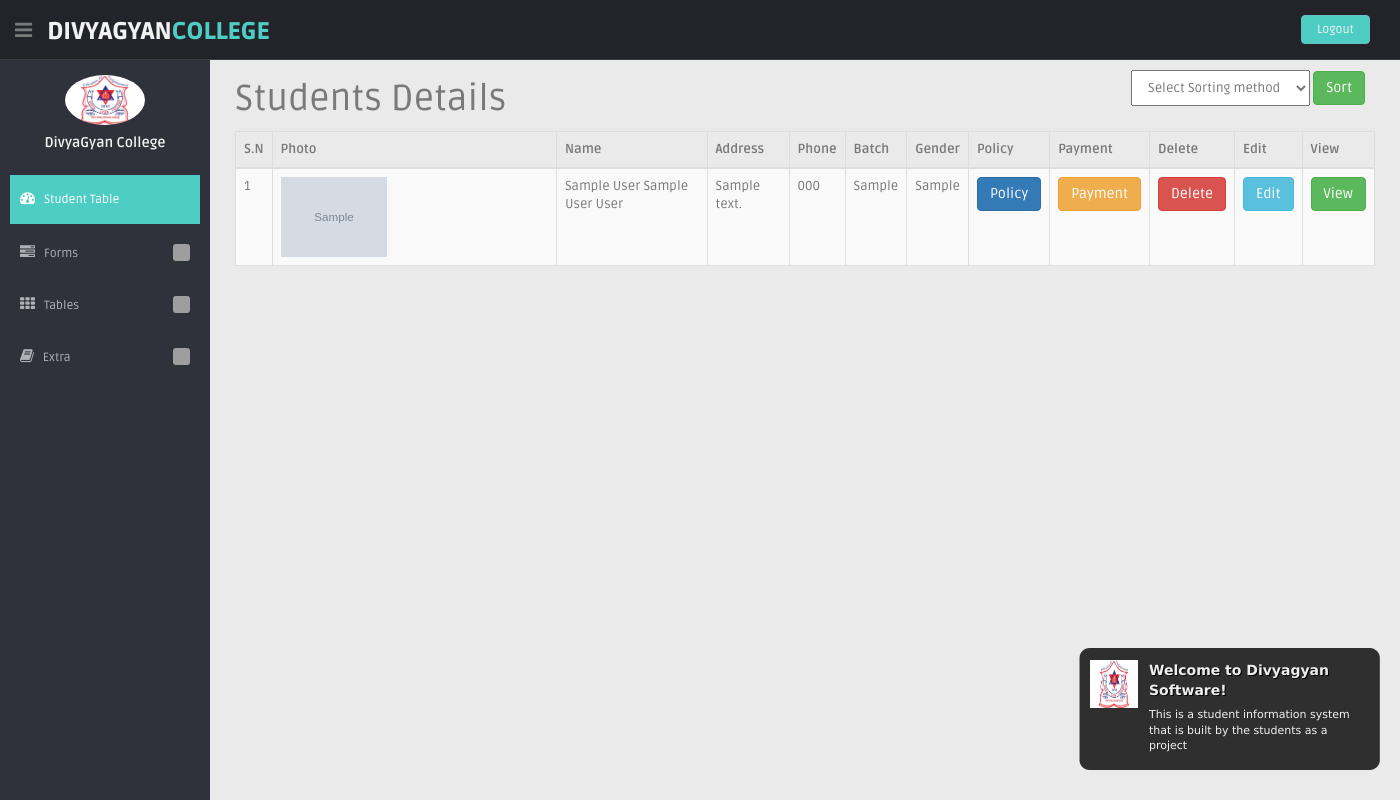
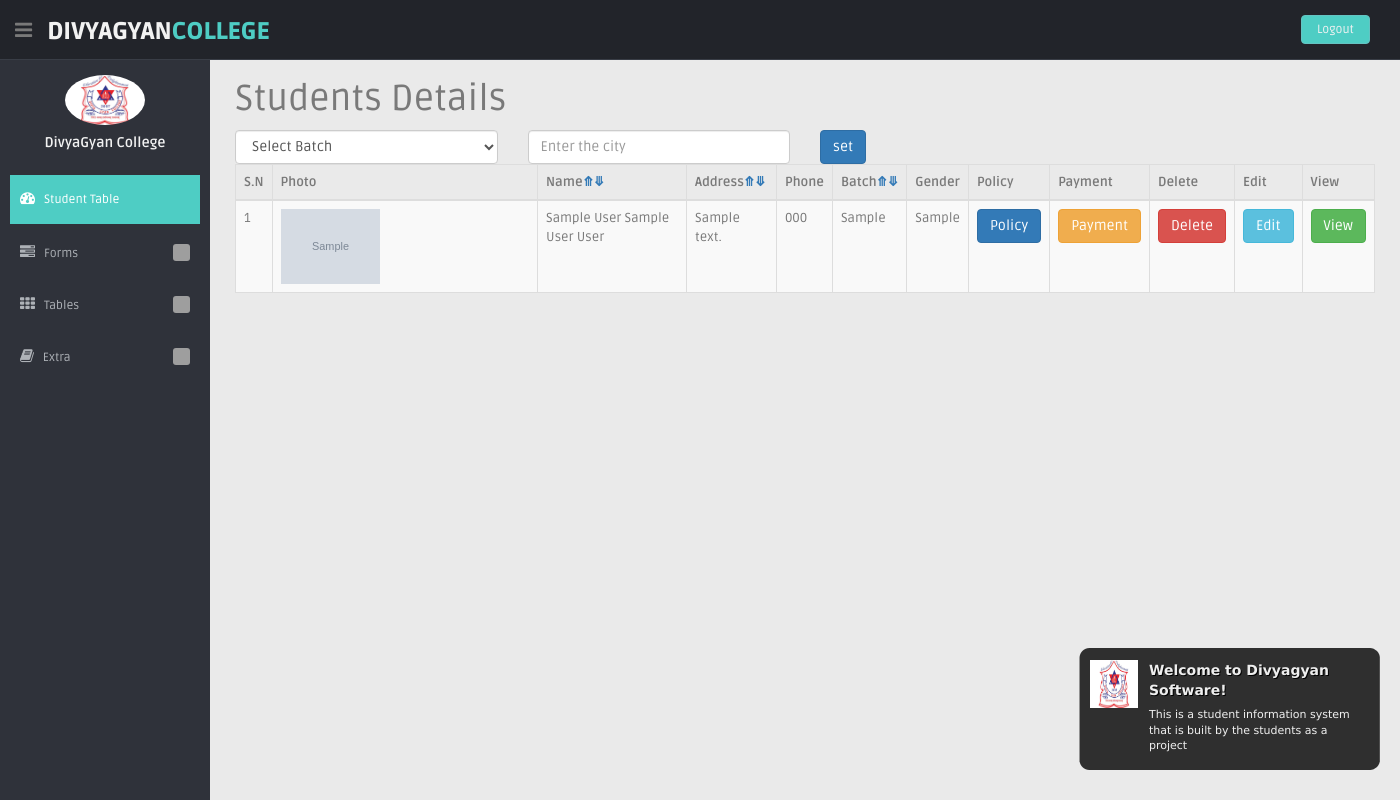
Before and after one commit to khatrisaugat/SIS, a PHP site: page /display_students.php in a window 1400 px wide. Run offline with PHP 8.4, Linux system fonts and the light colour scheme; the visitor is signed in with stand-in values (Sample User, id 1); tables that the repository leaves empty or names only in its code hold one stand-in row (values such as "Sample post"); grey boxes marked "Sample" are stand-in pictures; grey boxes are pictures that could not be loaded.

Commit message:
filter and sort

```diff
--- a/display_students.php
+++ b/display_students.php
@@ -8,7 +8,6 @@ if($_SESSION['status']!='Success'){
     // <!-- **********************************************************************************************************************************************************
     //     MAIN SIDEBAR MENU
     //     *********************************************************************************************************************************************************** -->
-
 
   require_once("queries.php");
   $tbl_students=$obj->select("tbl_students");//select all from tbl_students
@@ -36,15 +35,33 @@ if($_SESSION['status']!='Success'){
     }
 
   }
-  if(isset($_POST['submit']))
+  if(isset($_GET['field']))
   {
-    if ($_POST['submit']=='Sort') {
+    // if ($_GET['submit']=='Sort') {
       // print_r($_POST);
-      array_pop($_POST);
-     $tbl_students=$obj->select("tbl_students ORDER BY ".$_POST['sort']);
+      // array_pop($_POST);
+     $tbl_students=$obj->select("tbl_students ORDER BY ".$_GET['field']." ".$_GET['order']);
 
+    // }
+  }
+// additional codee
+if (isset($_POST['filter']) && $_POST['filter']=='set') {
+  $query="tbl_students WHERE ";
+  array_pop($_POST);
+  foreach ($_POST as $key => $value) {
+    if ($value!='') {
+      $arr[]=$key."='$value'";
     }
+
   }
+  if (isset($arr)) {
+    $query.=implode(' AND ', $arr);
+  }
+  $batch=$obj->select($query);
+}
+// ad code end
+
+
 
   include("includes/header.php");
   include("includes/sidebar.php");
@@ -59,9 +76,12 @@ if($_SESSION['status']!='Success'){
         <div class="row">
 
 
- <div class="container"><div style="float: right;margin: 10px;">
-           <form class="form-group" method="post">
-               <select name="sort" style="padding: 8px 12px;">
+ <div class="container">
+   <h1>Students Details</h1>
+  <div class="row">
+
+           <form class="form-group" method="post" action="display_students.php?filter=set">
+               <!-- <select name="sort" style="padding: 8px 12px;">
                 <option selected="" disabled="">Select Sorting method</option>
                  <option value="Date">Date</option>
                  <option value="batch">Batch</option>
@@ -69,7 +89,25 @@ if($_SESSION['status']!='Success'){
                  <option value="status">Status</option>
 
              </select>
-             <input type="submit" name="submit" value="Sort" class="btn btn-success">
+             <input type="submit" name="submit" value="Sort" class="btn btn-success"> -->
+             <div class="col-sm-3">
+             <select class="form-control" name="batch">
+               <option selected="" disabled="">Select Batch</option>
+               <?php
+                  $batch_select=$obj->select("batch");
+                  while ($batch_option=$batch_select->fetch(PDO::FETCH_ASSOC)) {?>
+                    <option value="<?=$batch_option['batch'];?>"><?=$batch_option['batch'];?></option>
+
+                 <?php }
+               ?>
+             </select>
+              </div>
+              <div class="col-sm-3">
+             <input type="text" name="city" class="form-control" placeholder="Enter the city">
+             </div>
+             <div class="col-sm-1">
+               <input type="submit" name="filter" value="set" class="btn btn-primary">
+             </div>
            </form>
          </div>
      <?php if (isset($_SESSION['true'])):  ?>
@@ -82,16 +120,16 @@ if($_SESSION['status']!='Success'){
                         </div>
 
                     <?php endif;?>
-  <h1>Students Details</h1>
+
   <table class="table table-bordered table-striped">
     <thead>
       <tr>
         <th>S.N</th>
         <th>Photo</th>
-        <th>Name</th>
-        <th>Address</th>
+        <th>Name<a href="display_students.php?field=name&order=ASC">&#10506;</a><a href="display_students.php?field=name&order=DESC">&#10507;</a></th>
+        <th>Address<a href="display_students.php?field=address&order=ASC">&#10506;</a><a href="display_students.php?field=address&order=DESC">&#10507;</a></th>
         <th>Phone</th>
-        <th>Batch</th>
+        <th>Batch<a href="display_students.php?field=batch&order=ASC">&#10506;</a><a href="display_students.php?field=batch&order=DESC">&#10507;</a></th>
         <th>Gender</th>
         <th>Policy</th>
         <th>Payment</th>
@@ -101,7 +139,12 @@ if($_SESSION['status']!='Success'){
       </tr>
     </thead>
     <tbody>
-      <?php while ($row=$tbl_students->fetch(PDO::FETCH_ASSOC)) {//fetch data from tbl_students
+      <?php
+      if(isset($_GET['filter']) && $_GET['filter']=='set'){
+        $tbl_students=$batch;
+      }
+
+      while ($row=$tbl_students->fetch(PDO::FETCH_ASSOC)) {//fetch data from tbl_students
         ?>
         <tr <?php if($row['status']==0){ ?>style="background-color: #ff8080;color: #000" <?php } ?>>
           <td><?=$j++;?></td>
```
